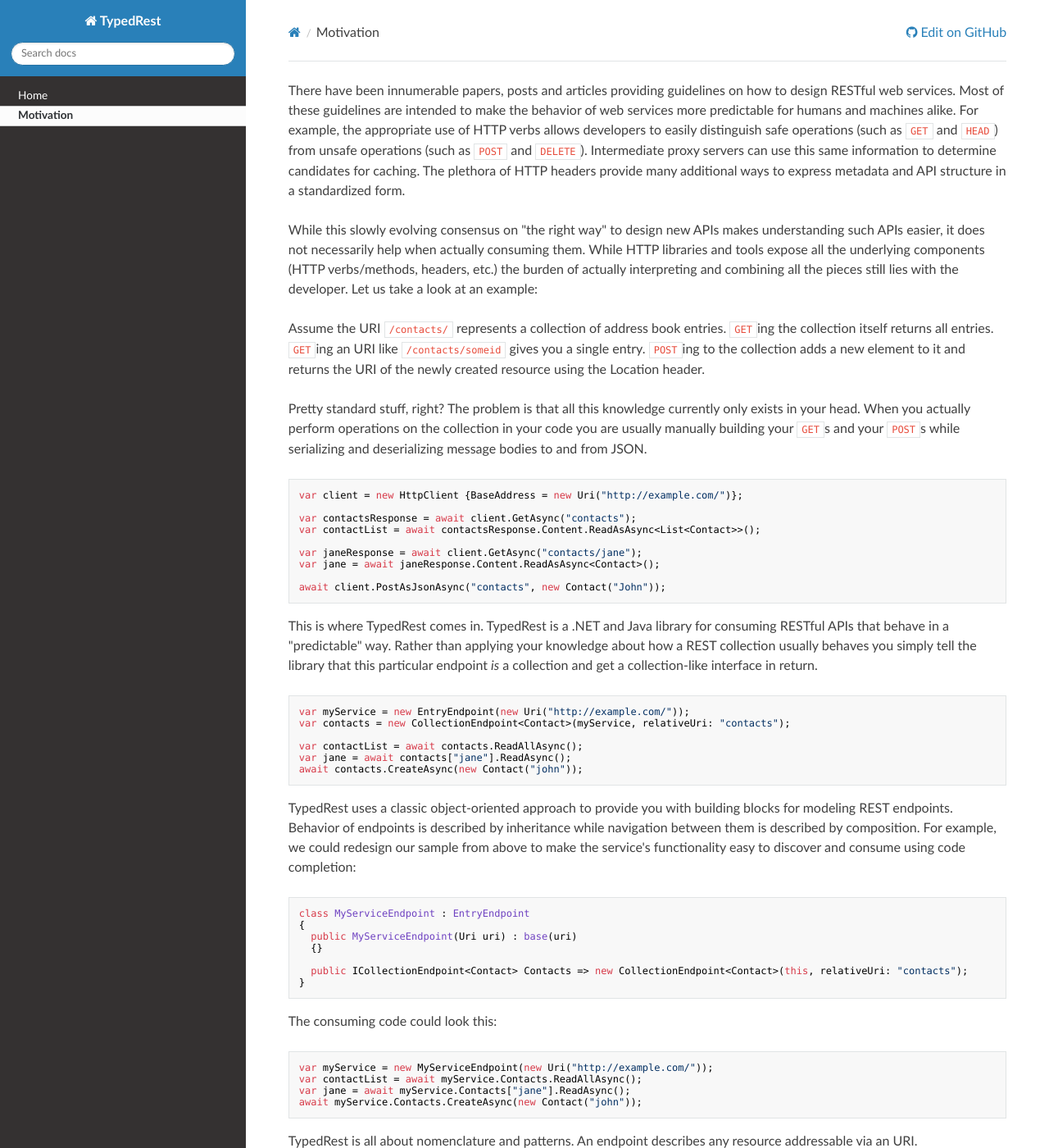
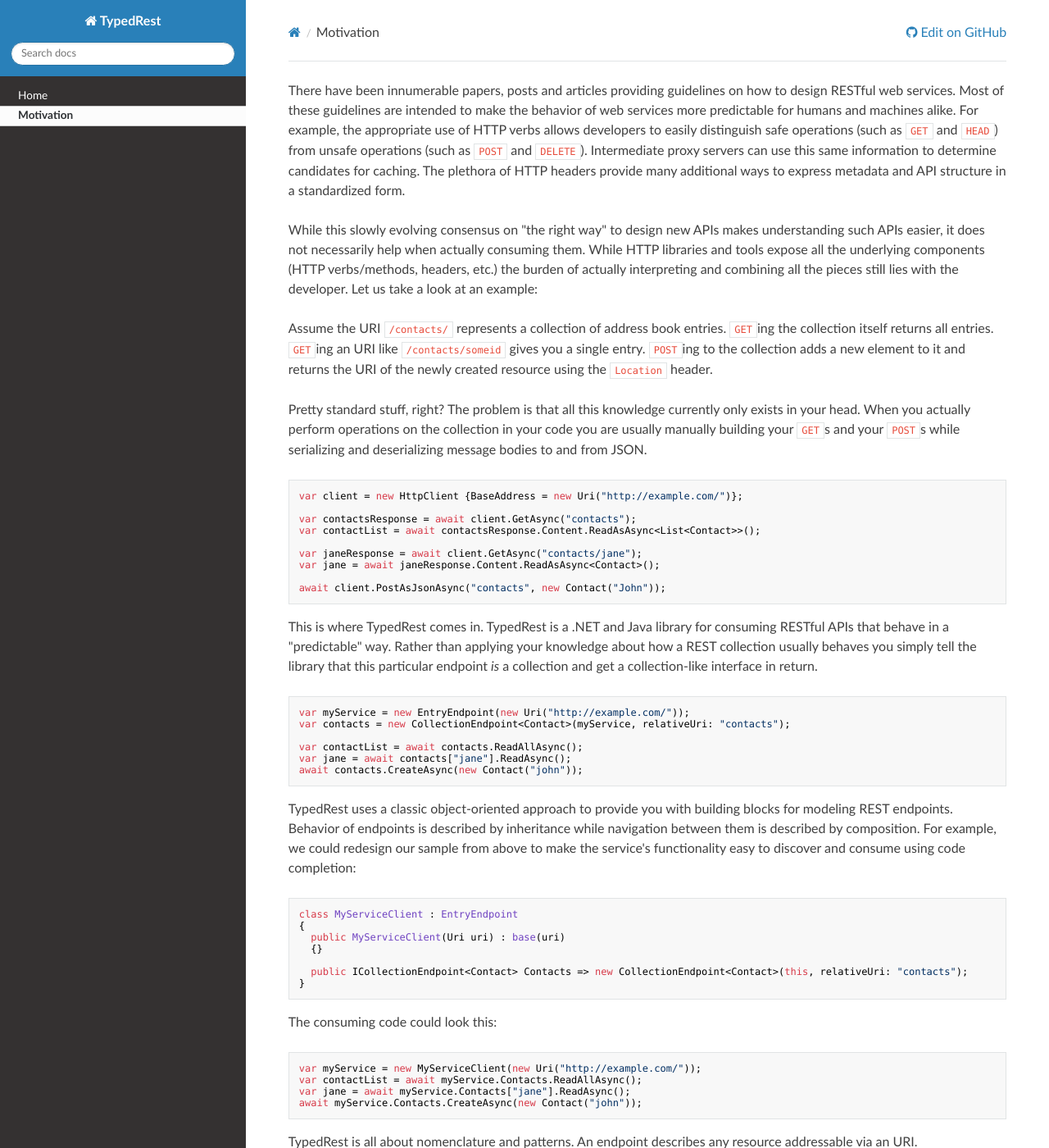
Before and after one commit to TypedRest/docs, an MkDocs documentation site: the page built from docs/motivation.md, in a window 1280 px wide and 1400 px high. Shown: the whole window at 82% size. Built offline with MkDocs 1.6.1, drawn with Linux system fonts in a browser that asks for light colours; nearby versions of some CDN libraries; some of the changed text lies outside the part shown.

Commit message:
Minor tweaks

````diff
--- a/docs/motivation.md
+++ b/docs/motivation.md
@@ -2,7 +2,7 @@ There have been innumerable papers, posts and articles providing guidelines on h
 
 While this slowly evolving consensus on "the right way" to design new APIs makes understanding such APIs easier, it does not necessarily help when actually consuming them. While HTTP libraries and tools expose all the underlying components (HTTP verbs/methods, headers, etc.) the burden of actually interpreting and combining all the pieces still lies with the developer. Let us take a look at an example:
 
-Assume the URI `/contacts/` represents a collection of address book entries. `GET`ing the collection itself returns all entries. `GET`ing an URI like `/contacts/someid` gives you a single entry. `POST`ing to the collection adds a new element to it and returns the URI of the newly created resource using the Location header.
+Assume the URI `/contacts/` represents a collection of address book entries. `GET`ing the collection itself returns all entries. `GET`ing an URI like `/contacts/someid` gives you a single entry. `POST`ing to the collection adds a new element to it and returns the URI of the newly created resource using the `Location` header.
 
 Pretty standard stuff, right? The problem is that all this knowledge currently only exists in your head. When you actually perform operations on the collection in your code you are usually manually building your `GET`s and your `POST`s while serializing and deserializing message bodies to and from JSON.
 
@@ -32,9 +32,9 @@ await contacts.CreateAsync(new Contact("john"));
 TypedRest uses a classic object-oriented approach to provide you with building blocks for modeling REST endpoints. Behavior of endpoints is described by inheritance while navigation between them is described by composition. For example, we could redesign our sample from above to make the service's functionality easy to discover and consume using code completion:
 
 ```csharp
-class MyServiceEndpoint : EntryEndpoint
+class MyServiceClient : EntryEndpoint
 {
-  public MyServiceEndpoint(Uri uri) : base(uri)
+  public MyServiceClient(Uri uri) : base(uri)
   {}
 
   public ICollectionEndpoint<Contact> Contacts => new CollectionEndpoint<Contact>(this, relativeUri: "contacts");
@@ -44,7 +44,7 @@ class MyServiceEndpoint : EntryEndpoint
 The consuming code could look this:
 
 ```csharp
-var myService = new MyServiceEndpoint(new Uri("http://example.com/"));
+var myService = new MyServiceClient(new Uri("http://example.com/"));
 var contactList = await myService.Contacts.ReadAllAsync();
 var jane = await myService.Contacts["jane"].ReadAsync();
 await myService.Contacts.CreateAsync(new Contact("john"));
@@ -71,9 +71,9 @@ We consider TypedRest's design to be opinionated yet pragmatic. The path of leas
 Of course, we don't expect our predefined patterns to cover all possible use cases. This where good old "extension through inheritance" comes into play. Lets say our sample API from above also allows us to trigger a phone call to a contact. We need to extend `ElementEndpoint` for individual `Contact` instances to expose this functionality. We also need to replace `CollectionEndpoint` with something that builds instances of our specialized element endpoint rather than using `ElementEndpoint`. Let's get coding!
 
 ```csharp
-class MyServiceEndpoint : EntryEndpoint
+class MyServiceClient : EntryEndpoint
 {
-  public MyServiceEndpoint(Uri uri) : base(uri)
+  public MyServiceClient(Uri uri) : base(uri)
   {}
 
   public ContactCollectionEndpoint Contacts => new ContactCollectionEndpoint(this);
@@ -103,6 +103,6 @@ class ContactEndpoint : ElementEndpoint<Contact>
 The consuming code could look this:
 
 ```csharp
-var myService = new MyServiceEndpoint(new Uri("http://example.com/"));
+var myService = new MyServiceClient(new Uri("http://example.com/"));
 await myService.Contacts["jane"].Call.TriggerAsync();
 ```
````
Also changed, not shown: docs/index.md (+3 -1 lines).
